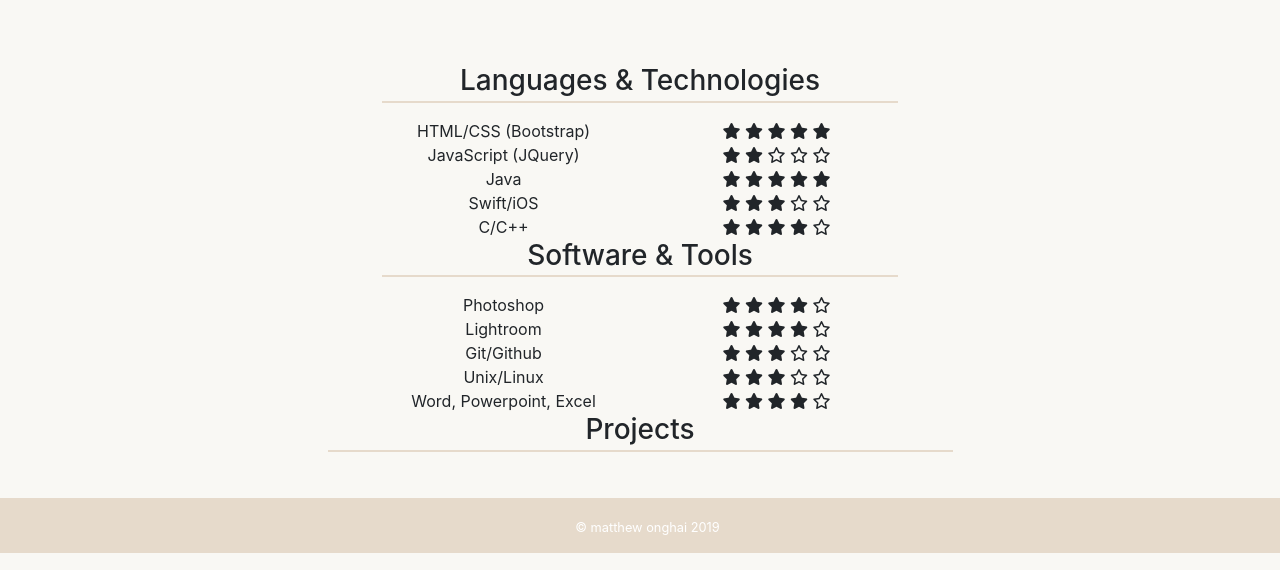
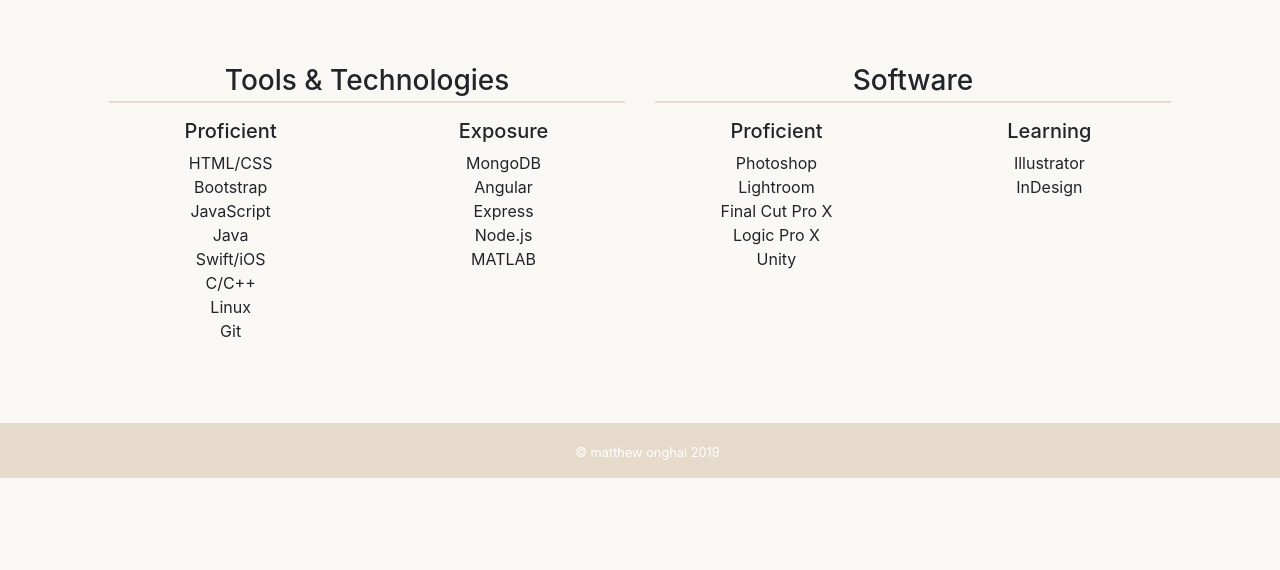
Before and after one commit to matthewonghai13/Personal-Website, a plain HTML site: page programming.html in a window 1280 px wide. Shown: the part 230-800 px from the top of the page. Drawn offline with nearby package versions, Linux system fonts and the light colour scheme.

Commit message:
large update

```diff
--- a/programming.html
+++ b/programming.html
@@ -32,131 +32,50 @@
 
         <div class="mainDiv">
             <!-- languages -->
-            <div class="row justify-content-center">
+            <div class="row justify-content-center" id="langToolList">
                 <div class="col-sm-5 skillList">
-                    <h3>Languages & Technologies</h3>
+                    <h3>Tools & Technologies</h3>
                     <hr>
-                    <div class="row justify-content-center">
-                        <div class="col-sm-6 ">HTML/CSS (Bootstrap)</div>
-                        <div class="col-sm-6">
-                            <i class="fas fa-star"></i>
-                            <i class="fas fa-star"></i>
-                            <i class="fas fa-star"></i>
-                            <i class="fas fa-star"></i>
-                            <i class="fas fa-star"></i>
+                    <div class="row">
+                        <div class="col-sm-6 justify-content-center">
+                            <h5>Proficient</h5>
+                            <div class=" justify-content-center">HTML/CSS</div>
+                            <div class=" justify-content-center">Bootstrap</div>
+                            <div class=" justify-content-center">JavaScript</div>
+                            <div class=" justify-content-center">Java</div>
+                            <div class=" justify-content-center">Swift/iOS</div>
+                            <div class=" justify-content-center">C/C++</div>
+                            <div class=" justify-content-center">Linux</div>
+                            <div class=" justify-content-center">Git</div>
                         </div>
+                        <div class="col-sm-6 justify-content-center">
+                            <h5>Exposure</h5>
+                            <div class="row justify-content-center">MongoDB</div>
+                            <div class="row justify-content-center">Angular</div>
+                            <div class="row justify-content-center">Express</div>
+                            <div class="row justify-content-center">Node.js</div>
+                            <div class="row justify-content-center">MATLAB</div>
                         </div>
-                    <div class="row justify-content-center">
-                        <div class="col-sm-6">JavaScript (JQuery)</div>
-                        <div class="col-sm-6">
-                            <i class="fas fa-star"></i>
-                            <i class="fas fa-star"></i>
-                            <i class="far fa-star"></i>
-                            <i class="far fa-star"></i>
-                            <i class="far fa-star"></i>
-                        </div>
-                    </div>
-                    <div class="row justify-content-center">
-                        <div class="col-sm-6">Java</div>
-                        <div class="col-sm-6">
-                            <i class="fas fa-star"></i>
-                            <i class="fas fa-star"></i>
-                            <i class="fas fa-star"></i>
-                            <i class="fas fa-star"></i>
-                            <i class="fas fa-star"></i>
-                        </div>
-                    </div>
-                    <div class="row justify-content-center">
-                        <div class="col-sm-6">Swift/iOS</div>
-                        <div class="col-sm-6">
-                            <i class="fas fa-star"></i>
-                            <i class="fas fa-star"></i>
-                            <i class="fas fa-star"></i>
-                            <i class="far fa-star"></i>
-                            <i class="far fa-star"></i>
-                        </div>
-                    </div>
-                    <div class="row justify-content-center">
-                        <div class="col-sm-6">C/C++</div>
-                        <div class="col-sm-6">
-                            <i class="fas fa-star"></i>
-                            <i class="fas fa-star"></i>
-                            <i class="fas fa-star"></i>
-                            <i class="fas fa-star"></i>
-                            <i class="far fa-star"></i>
-                        </div>
-                    </div>
-
-
-                    <!-- TODO -->
-
-
                     </div>
                 </div>
                 <!-- software -->
-            <div class="row justify-content-center">
                 <div class="col-sm-5 skillList">
-                    <h3>Software & Tools</h3>
+                    <h3>Software</h3>
                     <hr>
-                    <div class="row justify-content-center">
-                        <div class="col-sm-6 ">Photoshop</div>
-                        <div class="col-sm-6">
-                            <i class="fas fa-star"></i>
-                            <i class="fas fa-star"></i>
-                            <i class="fas fa-star"></i>
-                            <i class="fas fa-star"></i>
-                            <i class="far fa-star"></i>
+                    <div class="row">
+                        <div class="col-sm-6 justify-content-center">
+                            <h5>Proficient</h5>
+                            <div class=" justify-content-center">Photoshop</div>
+                            <div class=" justify-content-center">Lightroom</div>
+                            <div class=" justify-content-center">Final Cut Pro X</div>
+                            <div class=" justify-content-center">Logic Pro X</div>
+                            <div class=" justify-content-center">Unity</div>
                         </div>
+                        <div class="col-sm-6 justify-content-center">
+                            <h5>Learning</h5>
+                            <div class="row justify-content-center">Illustrator</div>
+                            <div class="row justify-content-center">InDesign</div>
                         </div>
-                    <div class="row justify-content-center">
-                        <div class="col-sm-6">Lightroom</div>
-                        <div class="col-sm-6">
-                            <i class="fas fa-star"></i>
-                            <i class="fas fa-star"></i>
-                            <i class="fas fa-star"></i>
-                            <i class="fas fa-star"></i>
-                            <i class="far fa-star"></i>
-                        </div>
-                    </div>
-                    <div class="row justify-content-center">
-                        <div class="col-sm-6">Git/Github</div>
-                        <div class="col-sm-6">
-                            <i class="fas fa-star"></i>
-                            <i class="fas fa-star"></i>
-                            <i class="fas fa-star"></i>
-                            <i class="far fa-star"></i>
-                            <i class="far fa-star"></i>
-                        </div>
-                    </div>
-                    <div class="row justify-content-center">
-                        <div class="col-sm-6">Unix/Linux</div>
-                        <div class="col-sm-6">
-                            <i class="fas fa-star"></i>
-                            <i class="fas fa-star"></i>
-                            <i class="fas fa-star"></i>
-                            <i class="far fa-star"></i>
-                            <i class="far fa-star"></i>
-                        </div>
-                    </div>
-                    <div class="row justify-content-center">
-                        <div class="col-sm-6">Word, Powerpoint, Excel</div>
-                        <div class="col-sm-6">
-                            <i class="fas fa-star"></i>
-                            <i class="fas fa-star"></i>
-                            <i class="fas fa-star"></i>
-                            <i class="fas fa-star"></i>
-                            <i class="far fa-star"></i>
-                        </div>
-                    </div>
-            </div>
-
-
-        </div>
-            <!-- projects -->
-            <div class="row justify-content-center">
-                <div class="col-sm-6 text-center">
-                    <h3>Projects</h3>
-                    <hr>
                     </div>
             </div>
         </div>
--- a/stylesheets/about.css
+++ b/stylesheets/about.css
@@ -9,8 +9,22 @@
 #polaroid {
     margin-top: -50px;
     max-width: 100w;
+    margin-right: 20vw;
 }
 
 p {
     text-indent: 15px;
 }
+
+@media only screen and (max-width: 1921px) { /* first subtitle resize*/
+    .mainDiv {
+        margin-left: 20vw;
+        text-align:right;
+    }
+
+
+    #polaroid {
+        max-height: 40vw;
+        margin-right: 20vw;
+    }
+}
--- a/stylesheets/programming.css
+++ b/stylesheets/programming.css
@@ -21,3 +21,7 @@ hr {
 .skillList {
     text-align: center;
 }
+
+#langToolList {
+    padding-bottom: 50px;
+}
--- a/stylesheets/stylesheet.css
+++ b/stylesheets/stylesheet.css
@@ -38,9 +38,9 @@ h2 {
     left: 30vw;
 }
 
-.imageDiv img{
+.imageDiv img {
     position: absolute;
-    width: 80%;
+    width: 90%;
     right: 4vw;
     z-index: 1;
 }
```
Also changed, not shown: index.html (+1 -1 lines), portfolio.html (+2 -5 lines). Lines whose indentation alone changed are shown as unchanged.
